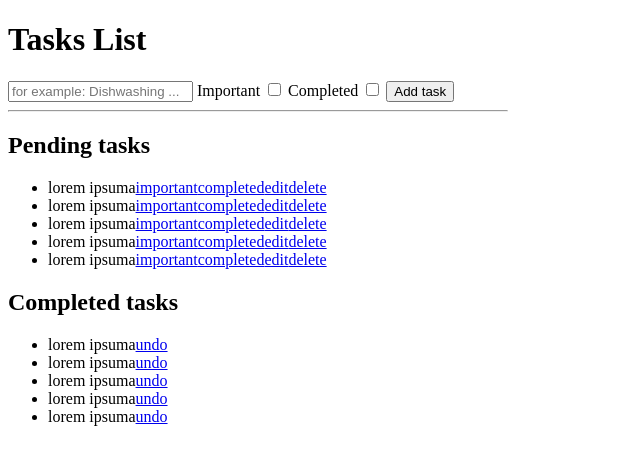
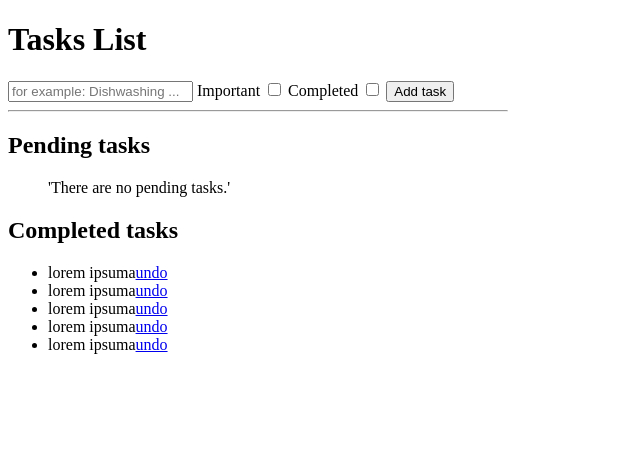
Before and after one commit to Alfarada/todo_php, a PHP site: page /todo_php/ in a window 1280 px wide. Shown: the top 465 px of the page, without its empty margins (0-640 px from the left). Run offline with PHP 8.4, Linux system fonts and the light colour scheme; data that the repository does not hold is empty.

Commit message:
now the added tasks are shown on the main page

```diff
--- a/libs/database.php
+++ b/libs/database.php
@@ -27,7 +27,7 @@ class Database {
             ];
             $pdo = new PDO($connection, $this->user, $this->password, $options);
 
-            echo 'conexion exitosa...';
+            // echo 'conexion exitosa...';
             return $pdo;
 
         } catch (PDOException $e) {
--- a/view/index.php
+++ b/view/index.php
@@ -32,13 +32,28 @@
         <hr>
         <h2> Pending tasks</h2>
         <div class="container">
-            <ul>
-                <li>lorem ipsuma<a href="#">important</a><a href="#">completed</a><a href="#">edit</a><a href="#">delete</a></li>
-                <li>lorem ipsuma<a href="#">important</a><a href="#">completed</a><a href="#">edit</a><a href="#">delete</a></li>
-                <li>lorem ipsuma<a href="#">important</a><a href="#">completed</a><a href="#">edit</a><a href="#">delete</a></li>
-                <li>lorem ipsuma<a href="#">important</a><a href="#">completed</a><a href="#">edit</a><a href="#">delete</a></li>
-                <li>lorem ipsuma<a href="#">important</a><a href="#">completed</a><a href="#">edit</a><a href="#">delete</a></li>
-            </ul>
+            <form action="" method="post">
+
+            <?php
+            $conn = new Database();
+            $query = $conn->connect()->query('SELECT * FROM tasks');
+            $tasks = $query->fetchAll(PDO::FETCH_ASSOC);
+            // var_dump($tasks);
+            ?>
+
+            <?php if (empty($tasks)) : ?>
+                <ul>
+                  <p>'There are no pending tasks.'</p>
+                </ul>
+            <?php else: ?>
+                <ul>
+                <?php foreach ($tasks as $task => $value): ?>
+                    <li><?= $value['task'] ?><a href="#">important</a><a href="#">completed</a><a href="#">edit</a><a href="#">delete</a></li>
+                <?php endforeach ?>
+                </ul>
+            <?php endif ?>
+
+            </form>
         </div>
         <h2> Completed tasks</h2>
         <div class="container">
```
